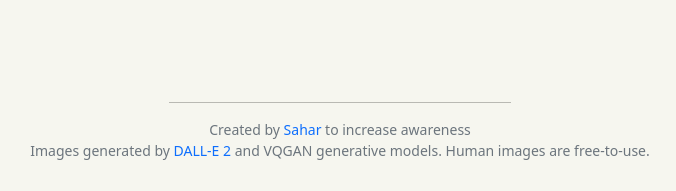
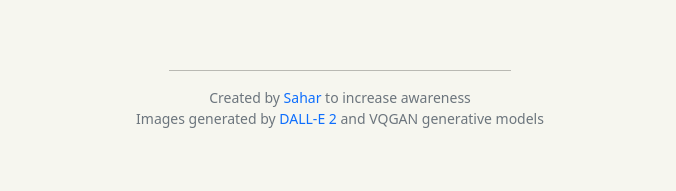
Before and after one commit to saharmor/tide, a React (Create React App) app: page / in a window 1280 px wide. Shown: the part 606-797 px from the top of the page, without its empty margins (300-976 px from the left). Built offline with nearby package versions, Linux system fonts and the light colour scheme.

Commit message:
added meta tags

```diff
--- a/public/index.html
+++ b/public/index.html
@@ -29,6 +29,7 @@
     <link rel="icon" type="image/png" sizes="32x32" href="assets/favicon/favicon-32x32.png">
     <link rel="icon" type="image/png" sizes="16x16" href="assets/favicon/favicon-16x16.png">
     <link rel="manifest" href="assets/favicon/site.webmanifest">
+    <link rel="manifest" href="%PUBLIC_URL%/manifest.json" />
   </head>
   <body>
     <noscript>You need to enable JavaScript to run this app.</noscript>
--- a/src/App.js
+++ b/src/App.js
@@ -156,7 +156,7 @@ const App = () => {
         {renderPostClick()}
       </Container>
       }
-      <Row className="mt-5 justify-content-center text-center">
+      <Row className="mt-3 justify-content-center text-center">
         <hr className="hr"></hr>
       </Row>
 
@@ -164,7 +164,7 @@ const App = () => {
         <span className="small text-secondary">Created by <a href="https://saharmor.me/?utm_source=thisimagedoesnotexist.com" target="_blank" rel="noopener noreferrer">Sahar</a> to increase awareness</span>
       </Row>
       <Row>
-        <span className="small text-secondary">Images generated by <a href="https://openai.com/dall-e-2/?utm_source=thisimagedoesnotexist.com" target="_blank" rel="noopener noreferrer">DALL-E 2</a> and VQGAN generative models. Human images are free-to-use.</span>
+        <span className="small text-secondary">Images generated by <a href="https://openai.com/dall-e-2/?utm_source=thisimagedoesnotexist.com" target="_blank" rel="noopener noreferrer">DALL-E 2</a> and VQGAN generative models</span>
       </Row>
     </Container>
   );
```
